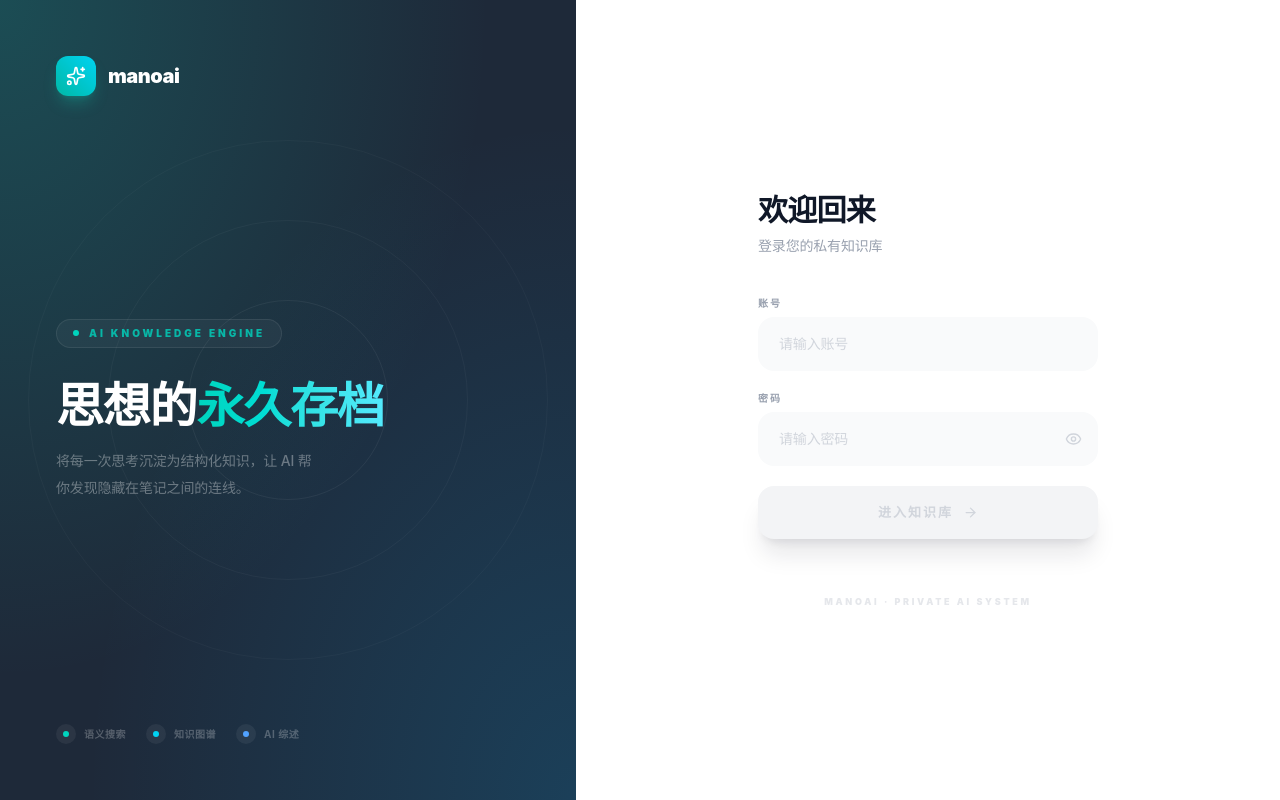
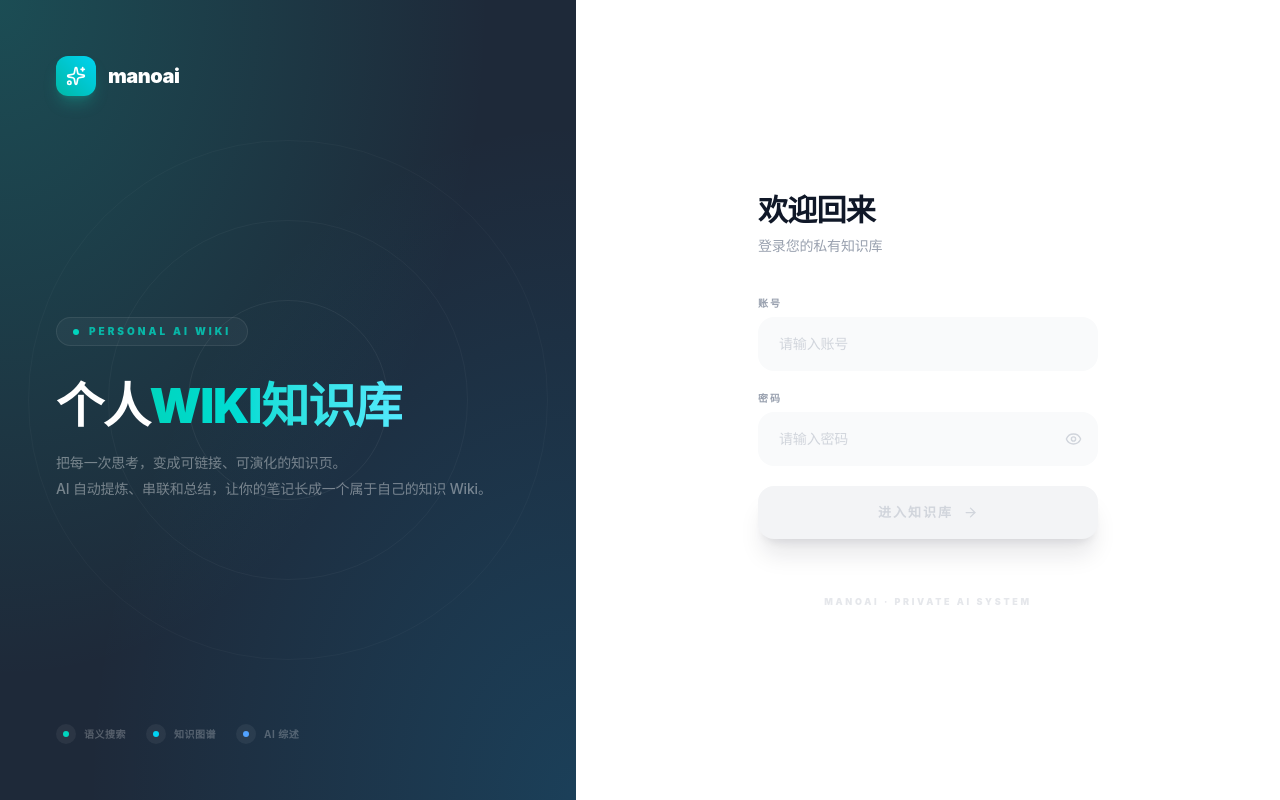
Before and after one commit to htshepherd/manojiapp, a Next.js app: page /login in a window 1280 px wide. Built offline with nearby package versions, Linux system fonts and the light colour scheme.

Commit message:
fix:修改登录页面的文案

```diff
--- a/src/app/(auth)/login/page.tsx
+++ b/src/app/(auth)/login/page.tsx
@@ -57,15 +57,16 @@ export default function LoginPage() {
         <div className="relative flex-1 flex flex-col justify-center z-10 space-y-8">
           <div className="inline-flex items-center gap-2.5 bg-white/[0.04] border border-white/[0.08] rounded-full px-4 py-1.5 w-fit">
             <div className="w-1.5 h-1.5 rounded-full bg-teal-400 animate-pulse" />
-            <span className="text-teal-400/80 text-[10px] font-black uppercase tracking-[0.3em]">AI Knowledge Engine</span>
+            <span className="text-teal-400/80 text-[10px] font-black uppercase tracking-[0.3em]">Personal AI Wiki</span>
           </div>
 
           <div className="space-y-4">
-            <h1 className="text-5xl font-black text-white leading-[1.1] tracking-tight whitespace-nowrap">
-              思想的<span className="bg-gradient-to-r from-teal-400 to-cyan-300 bg-clip-text text-transparent">永久存档</span>
+            <h1 className="text-4xl lg:text-5xl font-black text-white leading-[1.15] tracking-tight whitespace-nowrap">
+              个人<span className="bg-gradient-to-r from-teal-400 to-cyan-300 bg-clip-text text-transparent">WIKI知识库</span>
             </h1>
-            <p className="text-white/35 text-sm leading-[1.9] max-w-[260px] font-medium">
-              将每一次思考沉淀为结构化知识，让 AI 帮你发现隐藏在笔记之间的连线。
+            <p className="text-white/40 text-sm leading-[1.9] max-w-[480px] font-medium">
+              把每一次思考，变成可链接、可演化的知识页。<br />
+              AI 自动提炼、串联和总结，让你的笔记长成一个属于自己的知识 Wiki。
             </p>
           </div>
         </div>
```
